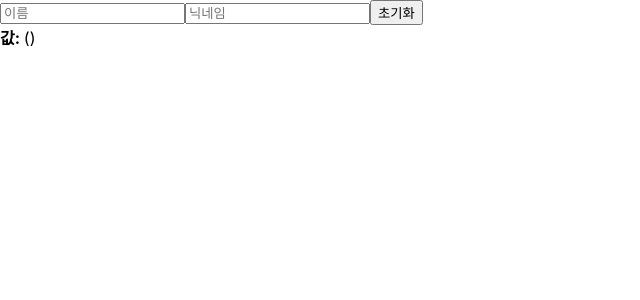
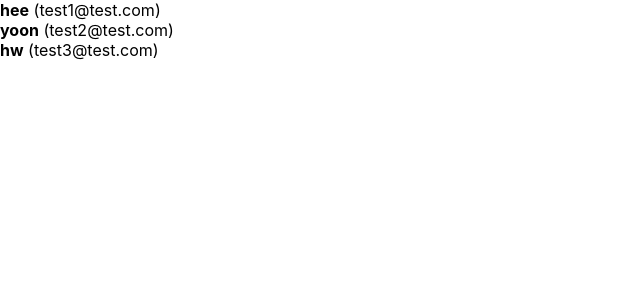
Before and after one commit to ccc4804/react, a React (Create React App) app in the folder react-tutorial/begin-react/: page / in a window 1280 px wide. Shown: the top 300 px of the page, without its empty margins (0-640 px from the left). Built offline with nearby package versions, Linux system fonts and the light colour scheme.

Commit message:
Chapter12 - 배열 렌더링 하기

```diff
--- a/react-tutorial/begin-react/src/App.js
+++ b/react-tutorial/begin-react/src/App.js
@@ -1,11 +1,11 @@
 import React from 'react';
-import InputSample from './InputSample'
+import UserList from './UserList';
 
 function App() {
 
   // 아래는 JSX
   return (
-    <InputSample />
+    <UserList />
   );
 }
 
--- /dev/null
+++ b/react-tutorial/begin-react/src/UserList.js
@@ -0,0 +1,50 @@
+import React from "react";
+
+function User({ user }) {
+  //props로 받아온다.
+  return (
+    <div>
+      <b>{user.username}</b> <span>({user.email})</span>
+    </div>
+  );
+}
+
+function UserList() {
+  const users = [
+    {
+      id: 1,
+      username: "hee",
+      email: "test1@test.com",
+    },
+    {
+      id: 2,
+      username: "yoon",
+      email: "test2@test.com",
+    },
+    {
+      id: 3,
+      username: "hw",
+      email: "test3@test.com",
+    },
+  ];
+  return (
+    /*
+    <div>
+      <User user={users[0]} />
+      <User user={users[1]} />
+      <User user={users[2]} />
+    </div>
+    */
+    // 배열의 길이가 고정적이지 않을 때는 아래와 같이 map을 이용하여 배열을 출력한다.
+    <div>
+      {users.map((user) => (
+        <User user={user} key={user.id}/>
+        //key가 있으면 key를 설정해준다.
+        //key가 없으면 key={index}로 설정해주는데 이는 매우 비효율적인 구조이다.
+        //index는 배열의 순서만 의미하므로 배열의 구조상 삽입, 변경, 삭제 시 비효율적이기 때문이다.
+      ))}
+    </div>
+  );
+}
+
+export default UserList;
```
Also changed, not shown: react-tutorial/begin-react/src/sample.js (added, +17 -0 lines).
